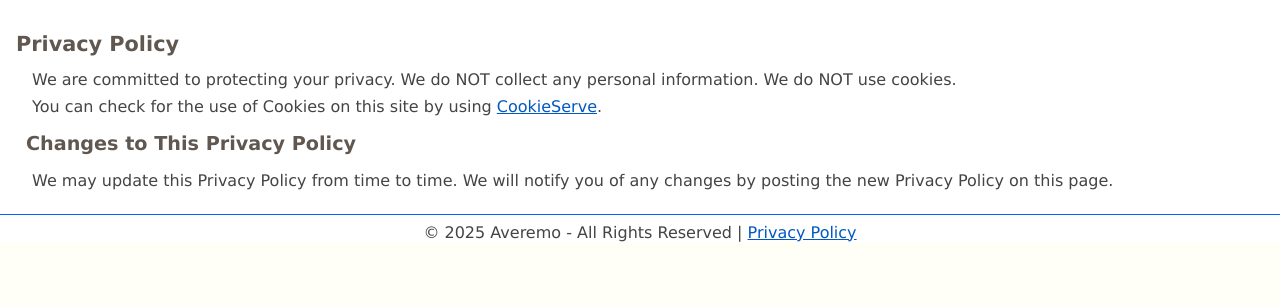
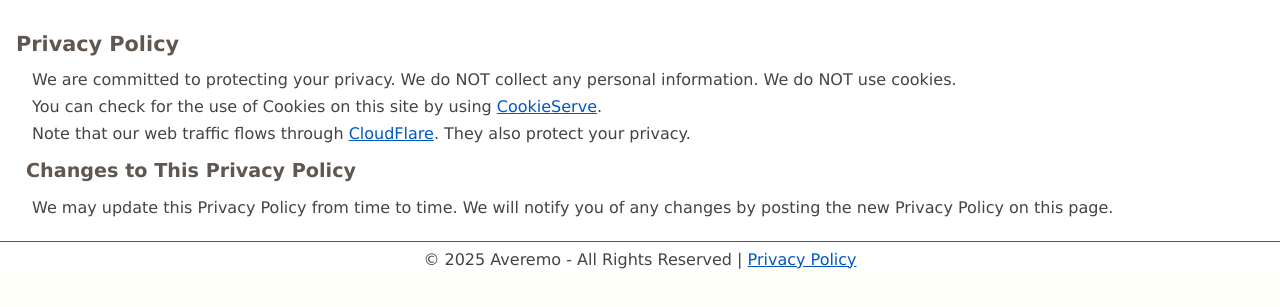
Before and after one commit to Averemo/averemo.github.io, an Eleventy site: page src/privacy.md in a window 1280 px wide. Shown: the part 203-510 px from the top of the page. Built offline with nearby package versions, Linux system fonts and the light colour scheme; Eleventy itself is replaced by a stand-in of ours; files that its build step writes are made by us from their sources.

Commit message:
add links to CloudFlare in privacy policy

```diff
--- a/src/privacy.md
+++ b/src/privacy.md
@@ -9,6 +9,8 @@ We are committed to protecting your privacy. We do NOT collect any personal info
 
 You can check for the use of Cookies on this site by using [CookieServe](https://www.cookieserve.com/scan-summary/?url=averemo.org).
 
+Note that our web traffic flows through [CloudFlare](https://cloudflare.com). They also protect your privacy.
+
 ## Changes to This Privacy Policy
 
 We may update this Privacy Policy from time to time. We will notify you of any changes by posting the new Privacy Policy on this page.
```
